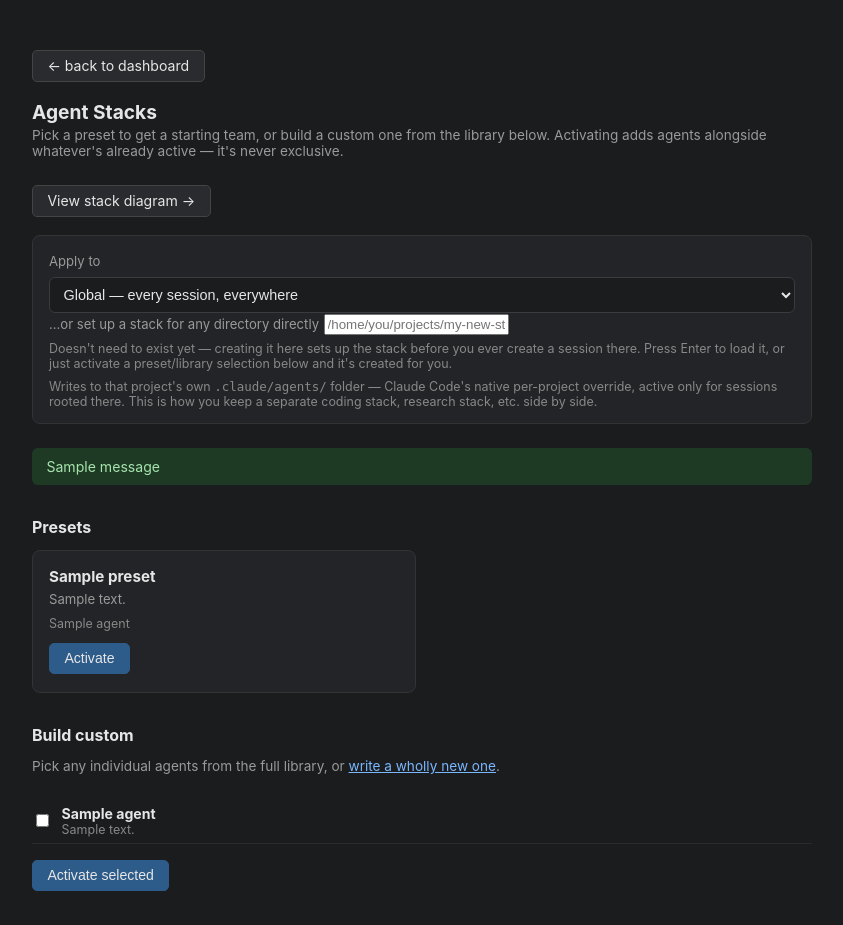
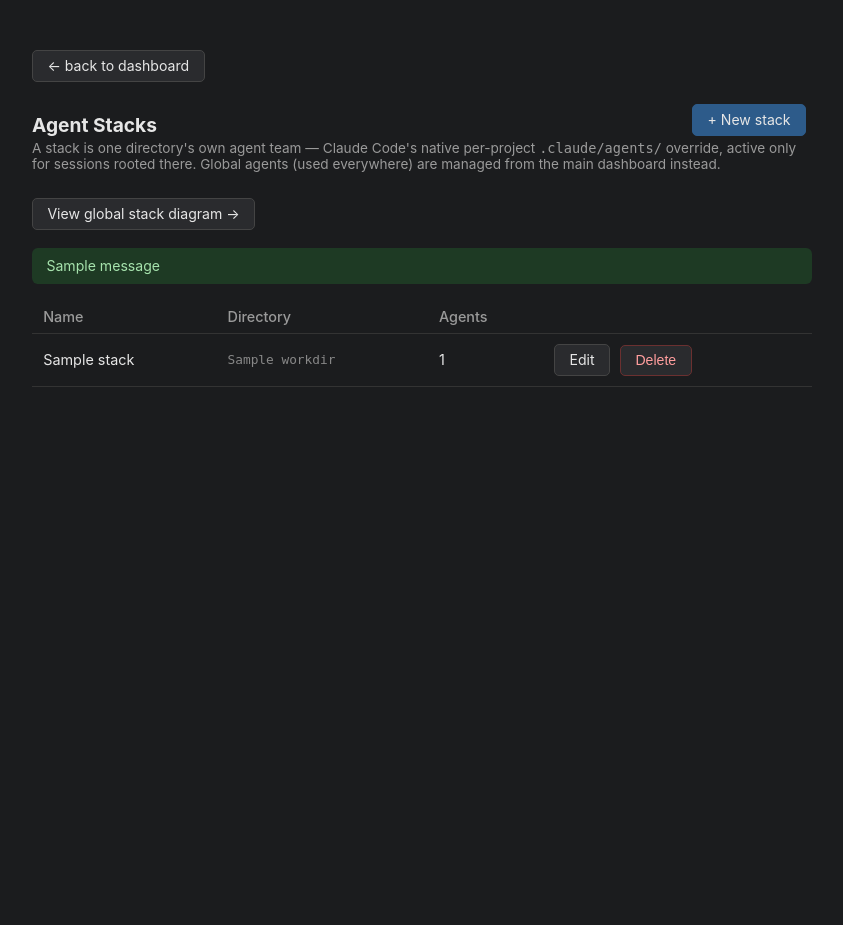
Before and after one commit to bburge14/cadre, a Flask app: template templates/stacks.html in a window 1280 px wide. Shown: the whole page, without its empty margins (218-1061 px from the left). After the commit the page ends 387 px from the top, so only its background shows below. Run offline with Flask 3, Linux system fonts and the light colour scheme; the template is opened without the code that fills it: most values are stand-ins (such as "Sample title", 1, 10 or a date in 2020); one stand-in notice (Sample message) is shown.

Commit message:
Rebuild Agent Stacks as named entities with Create/Edit/Delete, not a target picker
Previous design was backwards: pick a target first, then activate agents
onto it. Correct model, per direct feedback: a stack is one directory's
own team, full stop -- a first-class thing you create, edit, and delete,
the same shape as Sessions and Agents already are elsewhere in this app.

New stacks_store.py (mirrors sessions_store.py) tracks {id, name, workdir}
per stack in instance/agent_stacks.json. The Agent Stacks page is now a
plain list with a "+ New stack" button; creating one names it, picks (or
types) a directory -- created automatically if it doesn't exist -- and
seeds it from a preset or individual library agents. Editing is
specifically where you can repoint an existing stack at a different
directory (confirmed: doing so does NOT move the old directory's agent
files, it just starts writing to the new location going forward) or layer
in more agents. Deleting has an optional "also delete the agent files"
checkbox, same pattern as session deletion's history-wipe option.

Global agent management is unchanged -- still the main dashboard's Agents
table, deliberately not folded into this new stacks list since global
isn't really "one stack, one directory" the way project stacks are.

Verified the full CRUD cycle directly: create with a preset (no restart,
correctly, since nothing runs at a brand-new directory yet), edit to add
an individual agent, edit again to repoint the directory to a different
preset (old directory's files confirmed untouched), delete with wipe
(files actually removed, registry entry gone).

Co-Authored-By: Claude Sonnet 5 <noreply@anthropic.com>
Claude-Session: https://claude.ai/code/session_01M6akbAwzEF5wHDb6eyaaJ9

```diff
--- a/app.py
+++ b/app.py
@@ -2,6 +2,7 @@ from __future__ import annotations
 
 import os
 import secrets
+import shutil
 import subprocess
 from datetime import timedelta
 from pathlib import Path
@@ -17,6 +18,7 @@ import providers
 import session_manager
 import sessions_store
 import settings
+import stacks_store
 from auth import require_auth
 
 app = Flask(
@@ -217,89 +219,133 @@ def delete_agent(filename):
 # ---- Agent stack presets ----
 
 
-def _resolve_target(target: str):
-    """target is 'global', a session_id, or a raw absolute directory path
-    (existing or brand new -- created here if it doesn't exist yet, so you
-    can set up a stack for a project before ever creating a session there).
-    Returns (agents_dir, session_id_or_None). agents_dir is None only for
-    'global'. session_id is None for global OR a fresh custom directory
-    with no session yet -- the caller distinguishes those by checking
-    target == 'global' itself."""
-    if target == "global" or not target:
-        return None, None
-    entry = sessions_store.get(target)
-    if entry is not None:
-        return agents_store.project_agents_dir(entry["workdir"]), entry["id"]
-
-    path = Path(target).expanduser()
-    if not path.is_absolute():
-        raise ValueError(f"'{target}' isn't a known session or an absolute directory path.")
-    path.mkdir(parents=True, exist_ok=True)
-    return agents_store.project_agents_dir(str(path)), None
-
-
-def _restart_for_target(target: str, session_id: str | None) -> None:
-    if target == "global":
-        session_manager.restart_all_running()
-    elif session_id:
-        session_manager.restart(session_id)
-    # else: a brand-new custom directory with no session yet -- nothing running there to restart
+def _activate_selection(agents_dir) -> list[str]:
+    """Shared by create/edit: activates whichever preset or library
+    checkboxes were submitted into agents_dir. Returns filenames written."""
+    preset_id = request.form.get("preset_id", "").strip()
+    agent_ids = request.form.getlist("agent_ids")
+    if preset_id:
+        return presets.activate_preset(preset_id, agents_dir=agents_dir)
+    if agent_ids:
+        return presets.activate(agent_ids, agents_dir=agents_dir)
+    return []
 
 
 @app.get("/stacks")
 @require_auth
 def stacks_page():
-    target = request.args.get("target", "global")
-    session_ids = {s["id"] for s in sessions_store.list_sessions()}
-    is_custom_path = target not in ("global",) and target not in session_ids
+    stacks = []
+    for s in stacks_store.list_stacks():
+        agents_dir = agents_store.project_agents_dir(s["workdir"])
+        stacks.append({**s, "agent_count": len(agents_store.list_agents(agents_dir=agents_dir))})
+    return render_template("stacks.html", stacks=stacks)
+
+
+@app.get("/stacks/new")
+@require_auth
+def new_stack_form():
+    return render_template(
+        "stack_form.html",
+        stack=None,
+        stack_presets=presets.list_presets(),
+        library=presets.list_library_agents(),
+        active_names=set(),
+    )
+
+
+@app.post("/stacks/new")
+@require_auth
+def create_stack():
+    name = request.form.get("name", "").strip()
+    workdir = request.form.get("workdir", "").strip()
+    if not name or not workdir:
+        flash("Name and directory are both required.", "error")
+        return redirect(url_for("new_stack_form"))
+    path = Path(workdir).expanduser()
+    if not path.is_absolute():
+        flash("Directory must be an absolute path, e.g. /home/you/agent-stacks/coding.", "error")
+        return redirect(url_for("new_stack_form"))
+    path.mkdir(parents=True, exist_ok=True)
+
     try:
-        agents_dir, _session_id = _resolve_target(target)
-    except ValueError:
-        target = "global"
-        agents_dir = None
-        is_custom_path = False
-    active_names = {a.name for a in agents_store.list_agents(agents_dir=agents_dir)}
+        written = _activate_selection(agents_store.project_agents_dir(str(path)))
+    except ValueError as exc:
+        flash(str(exc), "error")
+        return redirect(url_for("new_stack_form"))
+
+    stacks_store.add(name, str(path))
+    flash(f"Created stack '{name}' with {len(written)} agent(s).", "success")
+    return redirect(url_for("stacks_page"))
+
+
+@app.get("/stacks/<stack_id>/edit")
+@require_auth
+def edit_stack_form(stack_id):
+    stack = stacks_store.get(stack_id)
+    if stack is None:
+        flash("Unknown stack.", "error")
+        return redirect(url_for("stacks_page"))
+    active_names = {a.name for a in agents_store.list_agents(agents_dir=agents_store.project_agents_dir(stack["workdir"]))}
     return render_template(
-        "stacks.html",
+        "stack_form.html",
+        stack=stack,
         stack_presets=presets.list_presets(),
         library=presets.list_library_agents(),
         active_names=active_names,
-        sessions=sessions_store.list_sessions(),
-        target=target,
-        is_custom_path=is_custom_path,
     )
 
 
-@app.post("/stacks/activate-preset")
+@app.post("/stacks/<stack_id>/edit")
 @require_auth
-def activate_preset():
-    preset_id = request.form.get("preset_id", "")
-    target = request.form.get("custom_target", "").strip() or request.form.get("target", "global")
+def edit_stack(stack_id):
+    stack = stacks_store.get(stack_id)
+    if stack is None:
+        flash("Unknown stack.", "error")
+        return redirect(url_for("stacks_page"))
+
+    name = request.form.get("name", "").strip()
+    workdir = request.form.get("workdir", "").strip()
+    if not name or not workdir:
+        flash("Name and directory are both required.", "error")
+        return redirect(url_for("edit_stack_form", stack_id=stack_id))
+    path = Path(workdir).expanduser()
+    if not path.is_absolute():
+        flash("Directory must be an absolute path.", "error")
+        return redirect(url_for("edit_stack_form", stack_id=stack_id))
+    path.mkdir(parents=True, exist_ok=True)
+
     try:
-        agents_dir, session_id = _resolve_target(target)
-        written = presets.activate_preset(preset_id, agents_dir=agents_dir)
+        written = _activate_selection(agents_store.project_agents_dir(str(path)))
     except ValueError as exc:
         flash(str(exc), "error")
-        return redirect(url_for("stacks_page"))
-    _restart_for_target(target, session_id)
-    flash(f"Activated {len(written)} agent(s) for {'global' if target == 'global' else target}.", "success")
-    return redirect(url_for("stacks_page", target=target))
+        return redirect(url_for("edit_stack_form", stack_id=stack_id))
+
+    stacks_store.update(stack_id, name=name, workdir=str(path))
+
+    if written:
+        matching_session = next((s for s in sessions_store.list_sessions() if s["workdir"] == str(path)), None)
+        if matching_session:
+            session_manager.restart(matching_session["id"])
+
+    note = f", activated {len(written)} agent(s)" if written else ""
+    flash(f"Saved '{name}'{note}.", "success")
+    return redirect(url_for("stacks_page"))
 
 
-@app.post("/stacks/activate-custom")
+@app.post("/stacks/<stack_id>/delete")
 @require_auth
-def activate_custom():
-    agent_ids = request.form.getlist("agent_ids")
-    target = request.form.get("custom_target", "").strip() or request.form.get("target", "global")
-    try:
-        agents_dir, session_id = _resolve_target(target)
-    except ValueError as exc:
-        flash(str(exc), "error")
+def delete_stack(stack_id):
+    stack = stacks_store.get(stack_id)
+    if stack is None:
+        flash("Unknown stack.", "error")
         return redirect(url_for("stacks_page"))
-    written = presets.activate(agent_ids, agents_dir=agents_dir)
-    _restart_for_target(target, session_id)
-    flash(f"Activated {len(written)} agent(s) for {'global' if target == 'global' else target}.", "success")
-    return redirect(url_for("stacks_page", target=target))
+    if request.form.get("wipe_agents") == "on":
+        agents_dir = agents_store.project_agents_dir(stack["workdir"])
+        if agents_dir.exists():
+            shutil.rmtree(agents_dir)
+    stacks_store.remove(stack_id)
+    flash(f"Deleted stack '{stack['name']}'.", "success")
+    return redirect(url_for("stacks_page"))
 
 
 @app.get("/stacks/diagram")
--- a/templates/stacks.html
+++ b/templates/stacks.html
@@ -7,62 +7,34 @@
   body { font-family: -apple-system, sans-serif; background: #1b1c1e; color: #e6e6e6; margin: 0 auto; padding: 2rem; max-width: 780px; }
   a { color: #7ab7ff; }
   h1 { font-size: 1.2rem; margin-bottom: 0.2rem; }
-  h2 { font-size: 1rem; margin-top: 2rem; }
   .sub { color: #9a9a9a; font-size: 0.85rem; margin-bottom: 1.5rem; }
   .btn { display: inline-block; padding: 0.4rem 0.9rem; border-radius: 5px; text-decoration: none; font-size: 0.88rem; border: 1px solid #444; color: #e6e6e6; background: #2a2b2e; cursor: pointer; margin: 2px 6px 2px 0; }
   .btn-primary { background: #2d5b8a; border-color: #2d5b8a; }
-  form.inline { display: inline; }
+  .btn-danger { border-color: #6b3030; color: #ff9d9d; }
+  form.inline { display: inline; margin: 0; }
   .flash { padding: 0.6rem 0.9rem; border-radius: 6px; margin-bottom: 1rem; font-size: 0.88rem; }
   .flash.success { background: #1e3a24; color: #a6e3ad; }
   .flash.error { background: #3a1e1e; color: #e3a6a6; }
-  .preset-grid { display: grid; grid-template-columns: 1fr 1fr; gap: 0.8rem; }
-  .preset-card { background: #232427; border: 1px solid #333; border-radius: 8px; padding: 1rem; }
-  .preset-card h3 { margin: 0 0 0.3rem; font-size: 0.95rem; }
-  .preset-card p { margin: 0 0 0.6rem; color: #9a9a9a; font-size: 0.82rem; }
-  .preset-card .agents { font-size: 0.78rem; color: #888; margin-bottom: 0.6rem; }
-  .agent-list { list-style: none; padding: 0; margin: 0; }
-  .agent-list li { display: flex; align-items: center; gap: 0.6rem; padding: 0.4rem 0; border-bottom: 1px solid #2a2b2e; font-size: 0.88rem; }
-  .agent-list .desc { color: #888; font-size: 0.78rem; }
-  .tag { display: inline-block; background: #2a2b2e; border-radius: 4px; padding: 0.05rem 0.4rem; font-size: 0.72rem; color: #888; margin-left: 0.4rem; }
-  .tag.active { background: #1e3a24; color: #a6e3ad; }
-  .target-box { background: #232427; border: 1px solid #333; border-radius: 8px; padding: 0.9rem 1rem; margin-bottom: 1.5rem; }
-  .target-box select { width: 100%; box-sizing: border-box; background: #1b1c1e; border: 1px solid #3a3b3e; color: #e6e6e6; border-radius: 6px; padding: 0.5rem 0.6rem; font-size: 0.9rem; margin-top: 0.4rem; }
+  .section-head { display:flex; justify-content:space-between; align-items:center; }
+  table { width: 100%; border-collapse: collapse; margin-top: 1rem; }
+  th, td { text-align: left; padding: 0.5rem 0.7rem; border-bottom: 1px solid #333; font-size: 0.9rem; }
+  th { color: #9a9a9a; font-weight: 500; }
+  td.workdir { color: #888; font-size: 0.8rem; font-family: ui-monospace, monospace; }
 </style>
 </head>
 <body>
   <p><a class="btn" href="{{ url_for('index') }}">&larr; back to dashboard</a></p>
-  <h1>Agent Stacks</h1>
-  <div class="sub">Pick a preset to get a starting team, or build a custom one from the library below. Activating adds agents alongside whatever's already active — it's never exclusive.</div>
-  <p><a class="btn" href="{{ url_for('stacks_diagram') }}">View stack diagram &rarr;</a></p>
-
-  <div class="target-box">
-    <label style="font-size:0.82rem; color:#9a9a9a;">Apply to</label>
-    <select id="target-select" onchange="if (this.value !== '__custom__') window.location.href = '{{ url_for('stacks_page') }}?target=' + encodeURIComponent(this.value)">
-      <option value="global" {{ 'selected' if target == 'global' else '' }}>Global — every session, everywhere</option>
-      {% for s in sessions %}
-      <option value="{{ s.id }}" {{ 'selected' if target == s.id else '' }}>{{ s.label }} ({{ s.workdir }})</option>
-      {% endfor %}
-      <option value="__custom__" {{ 'selected' if is_custom_path else '' }}>+ New or existing directory&hellip;</option>
-    </select>
-    <label style="font-size:0.82rem; color:#9a9a9a; margin-top:0.8rem;">...or set up a stack for any directory directly</label>
-    <input type="text" id="custom-target-input" placeholder="/home/you/projects/my-new-stack"
-           value="{{ target if is_custom_path else '' }}"
-           onkeydown="if (event.key === 'Enter') { event.preventDefault(); window.location.href = '{{ url_for('stacks_page') }}?target=' + encodeURIComponent(this.value); }">
-    <p class="hint" style="color:#888; font-size:0.78rem; margin:0.4rem 0 0;">
-      Doesn't need to exist yet — creating it here sets up the stack before
-      you ever create a session there. Press Enter to load it, or just
-      activate a preset/library selection below and it's created for you.
-    </p>
-    <p class="hint" style="color:#888; font-size:0.78rem; margin:0.5rem 0 0;">
-      {% if target == 'global' %}
-      Writes to <code>~/.claude/agents/</code>, active for every session on this machine.
-      {% else %}
-      Writes to that project's own <code>.claude/agents/</code> folder — Claude Code's
-      native per-project override, active only for sessions rooted there. This is how
-      you keep a separate coding stack, research stack, etc. side by side.
-      {% endif %}
-    </p>
+  <div class="section-head">
+    <h1>Agent Stacks</h1>
+    <a class="btn btn-primary" href="{{ url_for('new_stack_form') }}">+ New stack</a>
   </div>
+  <div class="sub">
+    A stack is one directory's own agent team — Claude Code's native
+    per-project <code>.claude/agents/</code> override, active only for
+    sessions rooted there. Global agents (used everywhere) are managed
+    from the main dashboard instead.
+  </div>
+  <p><a class="btn" href="{{ url_for('stacks_diagram') }}">View global stack diagram &rarr;</a></p>
 
   {% with messages = get_flashed_messages(with_categories=true) %}
     {% for category, msg in messages %}
@@ -70,49 +42,25 @@
     {% endfor %}
   {% endwith %}
 
-  <h2>Presets</h2>
-  <div class="preset-grid">
-    {% for preset in stack_presets %}
-    <div class="preset-card">
-      <h3>{{ preset.name }}</h3>
-      <p>{{ preset.description }}</p>
-      <div class="agents">{{ preset.agents | join(', ') }}</div>
-      <form method="post" action="{{ url_for('activate_preset') }}">
-        <input type="hidden" name="preset_id" value="{{ preset.id }}">
-        <input type="hidden" name="target" value="{{ target }}">
-        <input type="hidden" name="custom_target" class="custom-target-hidden" value="">
-        <input type="hidden" name="csrf_token" value="{{ csrf_token() }}">
-        <button class="btn btn-primary" type="submit">Activate</button>
-      </form>
-    </div>
+  <table>
+    <tr><th>Name</th><th>Directory</th><th>Agents</th><th></th></tr>
+    {% for stack in stacks %}
+    <tr>
+      <td>{{ stack.name }}</td>
+      <td class="workdir">{{ stack.workdir }}</td>
+      <td>{{ stack.agent_count }}</td>
+      <td>
+        <a class="btn" href="{{ url_for('edit_stack_form', stack_id=stack.id) }}">Edit</a>
+        <form class="inline" method="post" action="{{ url_for('delete_stack', stack_id=stack.id) }}"
+              onsubmit="return confirm('Delete stack {{ stack.name }}?');">
+          <input type="hidden" name="csrf_token" value="{{ csrf_token() }}">
+          <button class="btn btn-danger">Delete</button>
+        </form>
+      </td>
+    </tr>
+    {% else %}
+    <tr><td colspan="4" style="color:#888;">No stacks yet — "+ New stack" to create one.</td></tr>
     {% endfor %}
-  </div>
-
-  <h2>Build custom</h2>
-  <p class="sub">Pick any individual agents from the full library, or <a href="{{ url_for('new_agent_form') }}">write a wholly new one</a>.</p>
-  <form method="post" action="{{ url_for('activate_custom') }}">
-    <input type="hidden" name="target" value="{{ target }}">
-        <input type="hidden" name="custom_target" class="custom-target-hidden" value="">
-    <input type="hidden" name="csrf_token" value="{{ csrf_token() }}">
-    <ul class="agent-list">
-      {% for agent in library %}
-      <li>
-        <input type="checkbox" name="agent_ids" value="{{ agent.filename[:-3] }}" id="lib-{{ agent.filename }}">
-        <label for="lib-{{ agent.filename }}">
-          <strong>{{ agent.name }}</strong>
-          {% if agent.name in active_names %}<span class="tag active">active</span>{% endif %}
-          <div class="desc">{{ agent.frontmatter.get('description', '') }}</div>
-        </label>
-      </li>
-      {% endfor %}
-    </ul>
-    <button class="btn btn-primary" type="submit" style="margin-top:1rem;">Activate selected</button>
-  </form>
-
-<script>
-document.getElementById('custom-target-input').addEventListener('input', function () {
-  document.querySelectorAll('.custom-target-hidden').forEach(el => el.value = this.value);
-});
-</script>
+  </table>
 </body>
 </html>
```
Also changed, not shown: stacks_store.py (added, +59 -0 lines), templates/stack_form.html (added, +99 -0 lines).
